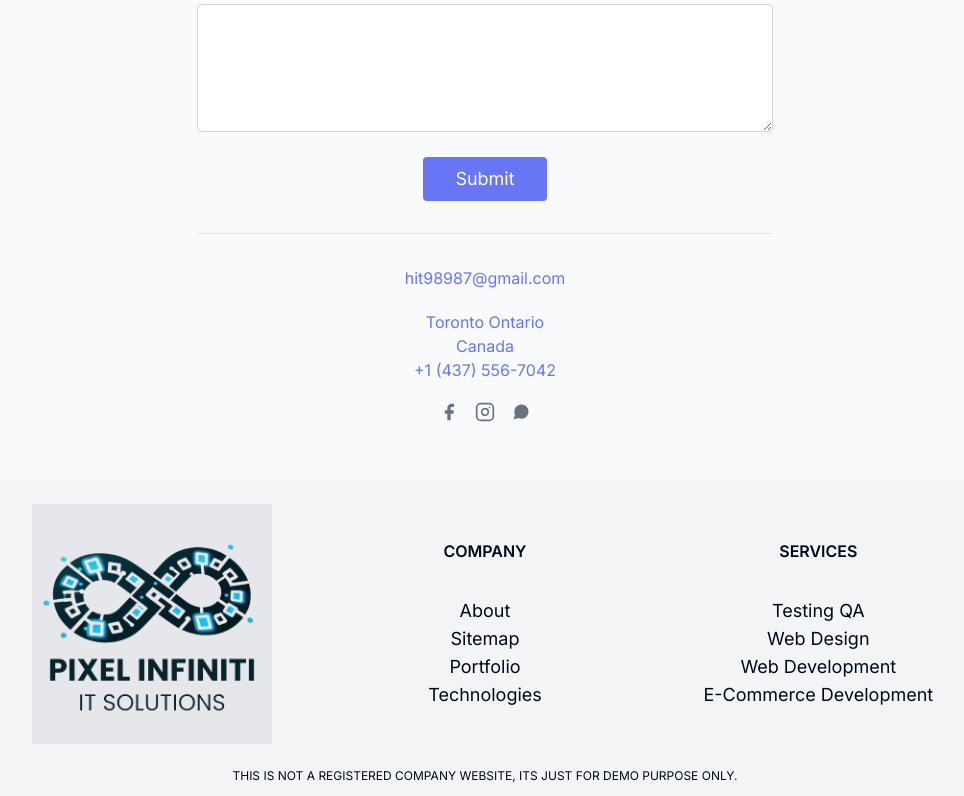
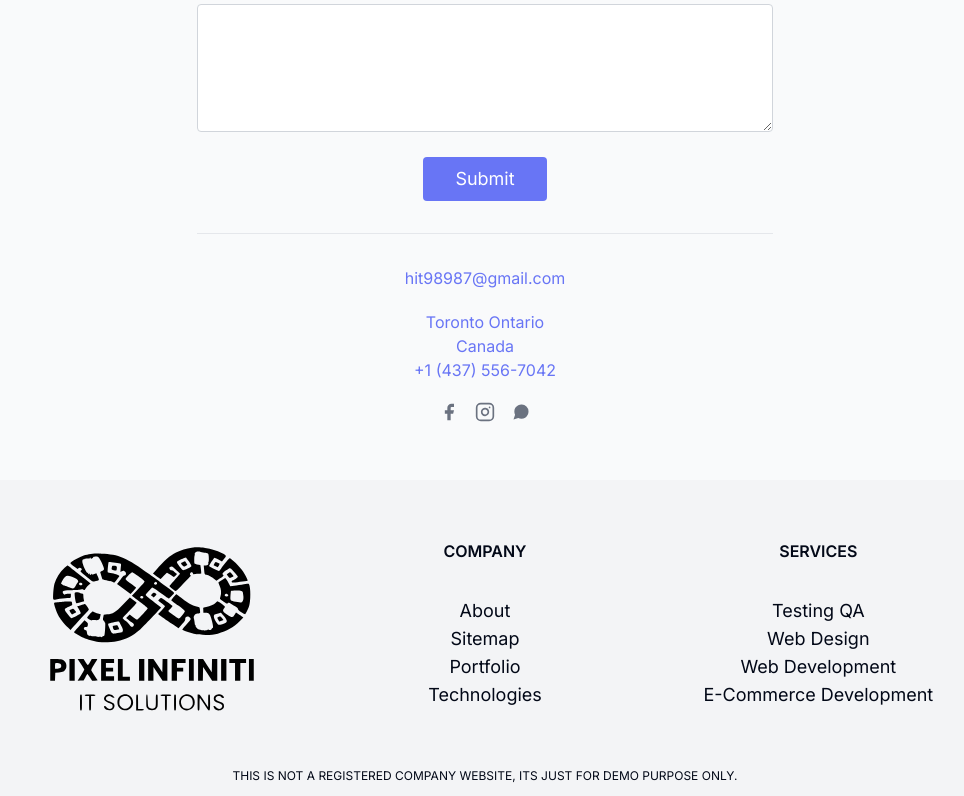
Before and after one commit to HP181/pixel-infinity-solutions, a Next.js app: page / in a window 1280 px wide. Shown: the part 3347-4143 px from the top of the page, without its empty margins (155-1119 px from the left). Built offline with nearby package versions, Linux system fonts and the light colour scheme; no server answers.

Commit message:
update footer logo

```diff
--- a/app/_components/Footer.js
+++ b/app/_components/Footer.js
@@ -10,10 +10,10 @@ const Footer = () => {
             <div className="  flex   flex-col md:w-72 xs:justify-evenly xs:items-center xxs:justify-evenly xxs:items-center sm:justify-evenly sm:items-center  md:justify-evenly md:items-center text-center h-60  xs:w-52 xxs:w-72   sm:w-80  lg:w-60 xl:w-72 ">
               <div>
                 <Image
-                  src="/footer-logo.png"
+                  src="/logo-2.svg"
                   height="900"
                   width="900"
-                  className=" w-60 h-60 object-contain flex-1"
+                  className=" w-60 h-60 object-contain flex-1 dark:invert"
                   alt="Footer Logo"
                 />
               </div>
```
